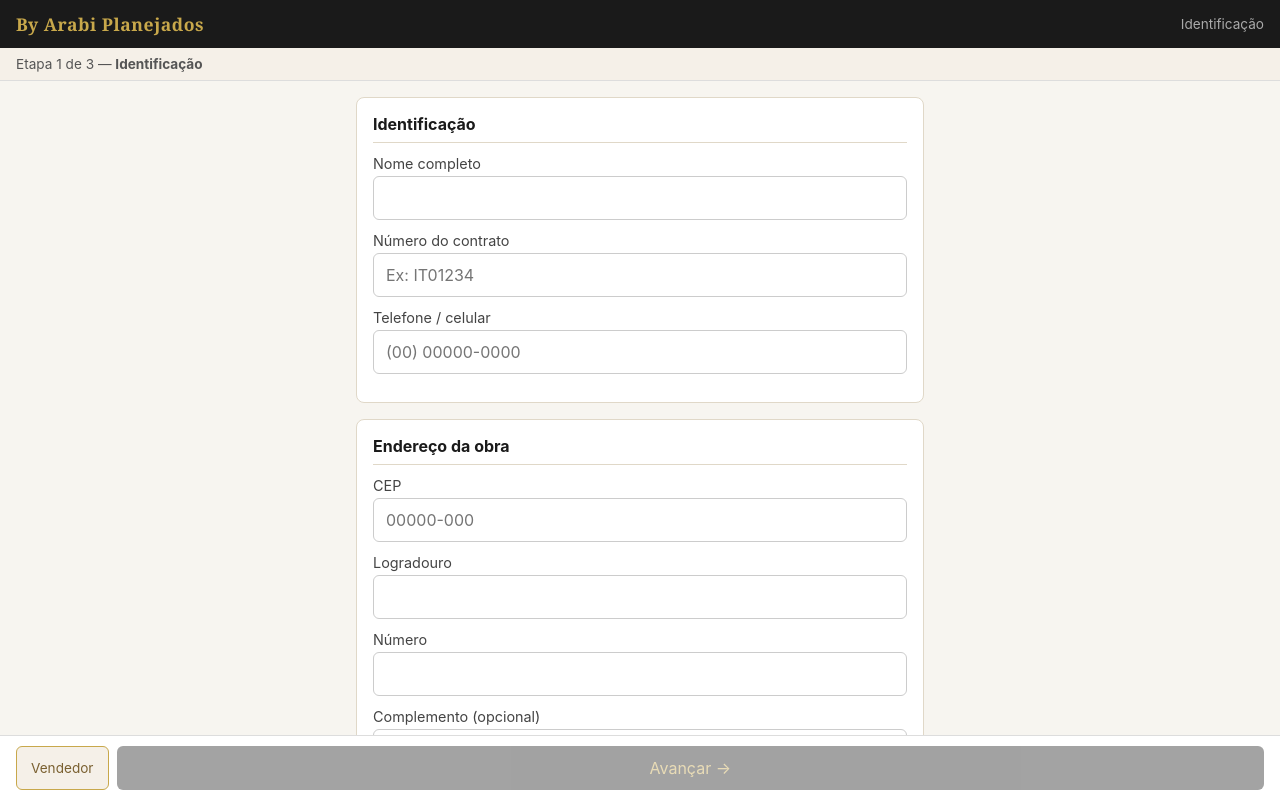
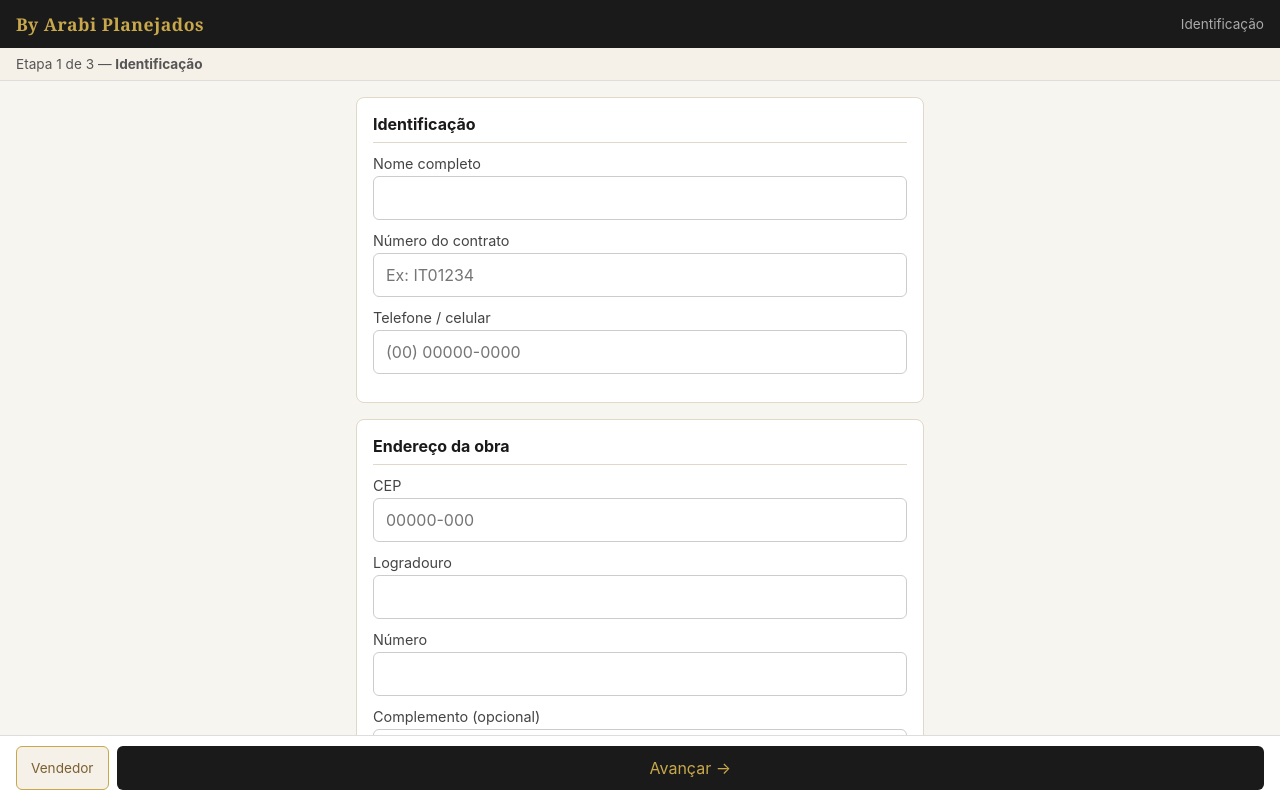
Before and after one commit to Evertonlib/Checklist-Dinamica, a React (Vite) app: page /#/identificacao in a window 1280 px wide. Shown: the top 798 px of the page. Built offline with nearby package versions, Linux system fonts and the light colour scheme.

Commit message:
incluindo "Telefone incompleto" quando o número estiver incompleto.

```diff
--- a/src/steps/StepIdentificacao/StepIdentificacao.jsx
+++ b/src/steps/StepIdentificacao/StepIdentificacao.jsx
@@ -196,7 +196,7 @@ export function StepIdentificacao() {
       <BottomBar
         semVoltar
         onAvancar={avancar}
-        avancarDisabled={!identificacaoValida}
+        avancarDisabled={false}
         avancarLabel={avancarLabel}
       />
     </div>
```
